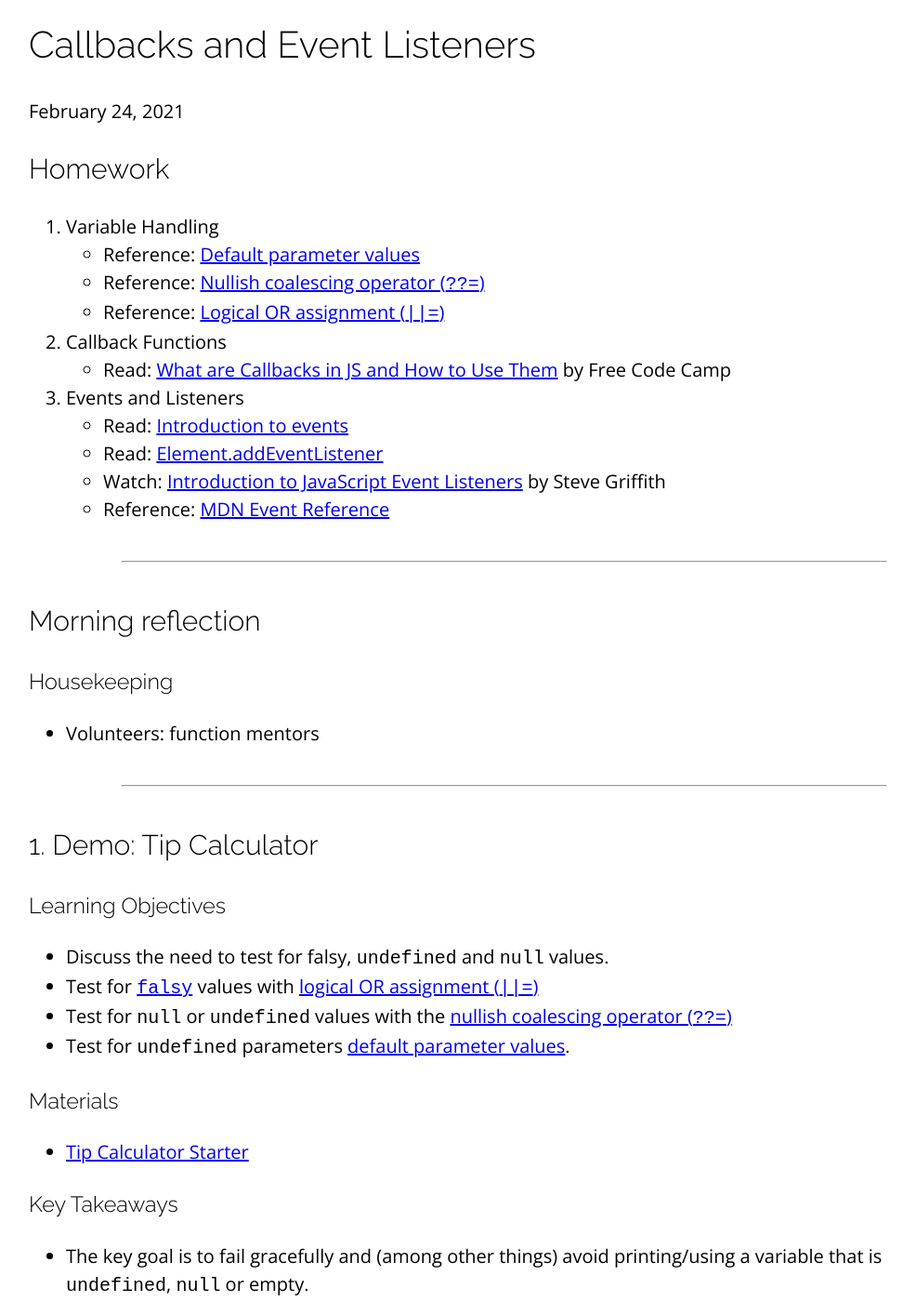
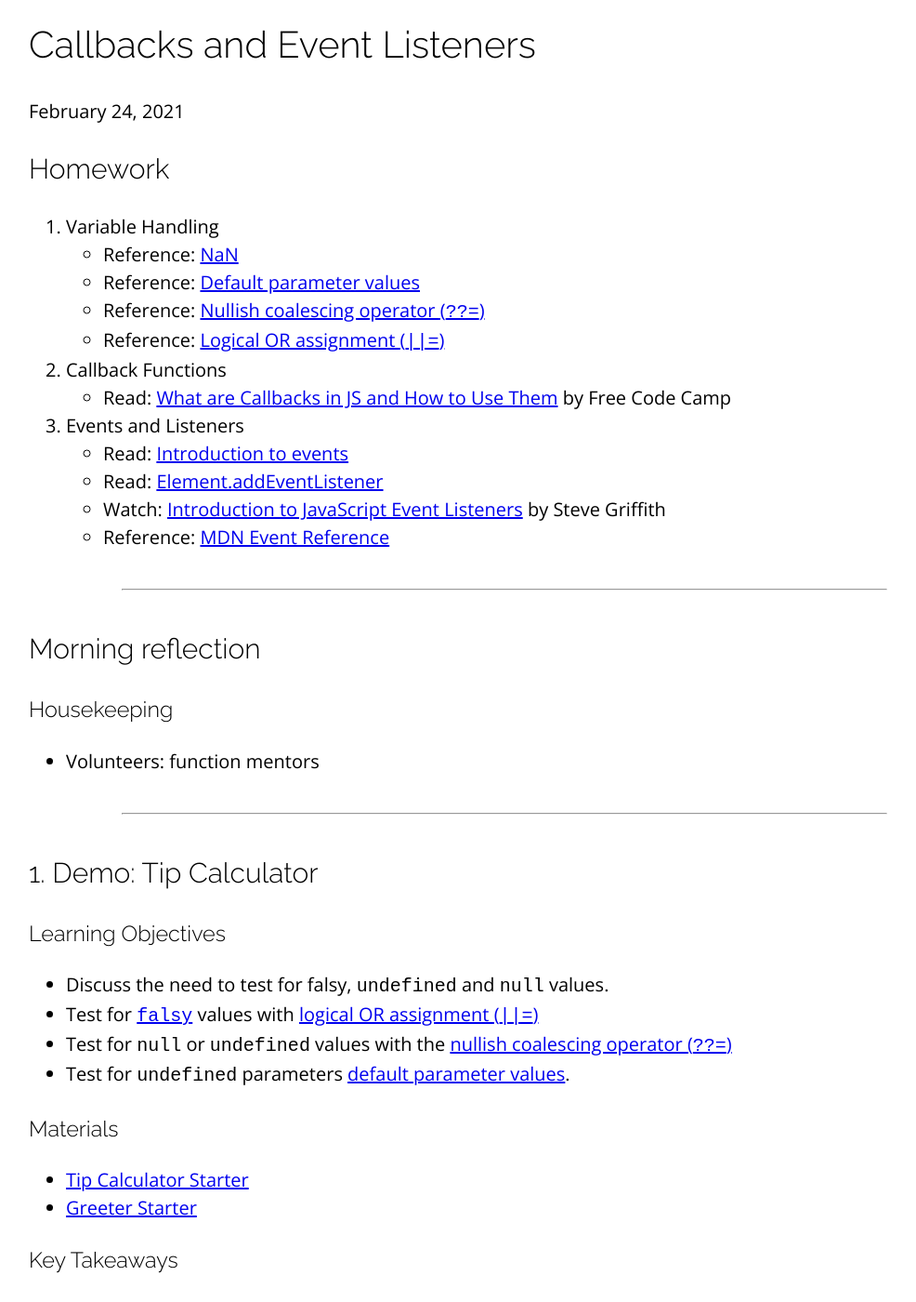
Before and after one commit to sait-wbdv/winter-2021, a Jekyll site: the page built from _posts/2021-02-24-events-callbacks.md, in a window 1280 px wide and 1400 px high, scrolled down 362 px. Shown: the whole window at 93% size, without its empty margins (97-1083 px from the left). Built offline with Jekyll 4.4.1, drawn with Linux system fonts in a browser that asks for light colours; nearby versions of some CDN libraries.

Commit message:
added greeter

```diff
--- a/_posts/2021-02-24-events-callbacks.md
+++ b/_posts/2021-02-24-events-callbacks.md
@@ -6,6 +6,7 @@ categories: cpnt262
 
 ## Homework
 1. Variable Handling
+    - Reference: [NaN](https://developer.mozilla.org/en-US/docs/Web/JavaScript/Reference/Global_Objects/NaN)
     - Reference: [Default parameter values](https://developer.mozilla.org/en-US/docs/Web/JavaScript/Reference/Functions/Default_parameters)
     - Reference: [Nullish coalescing operator (`??=`)](https://developer.mozilla.org/en-US/docs/Web/JavaScript/Reference/Operators/Nullish_coalescing_operator)
     - Reference: [Logical OR assignment (`||=`)](https://developer.mozilla.org/en-US/docs/Web/JavaScript/Reference/Operators/Logical_OR_assignment)
@@ -33,6 +34,7 @@ categories: cpnt262
 
 ### Materials
 - [Tip Calculator Starter](https://github.com/sait-wbdv/in-class/blob/main/w7w/tip-calculator/)
+- [Greeter Starter](https://github.com/sait-wbdv/in-class/blob/main/w7w/greeter/)
 
 ### Key Takeaways
 - The key goal is to fail gracefully and (among other things) avoid printing/using a variable that is `undefined`, `null` or empty.
```
